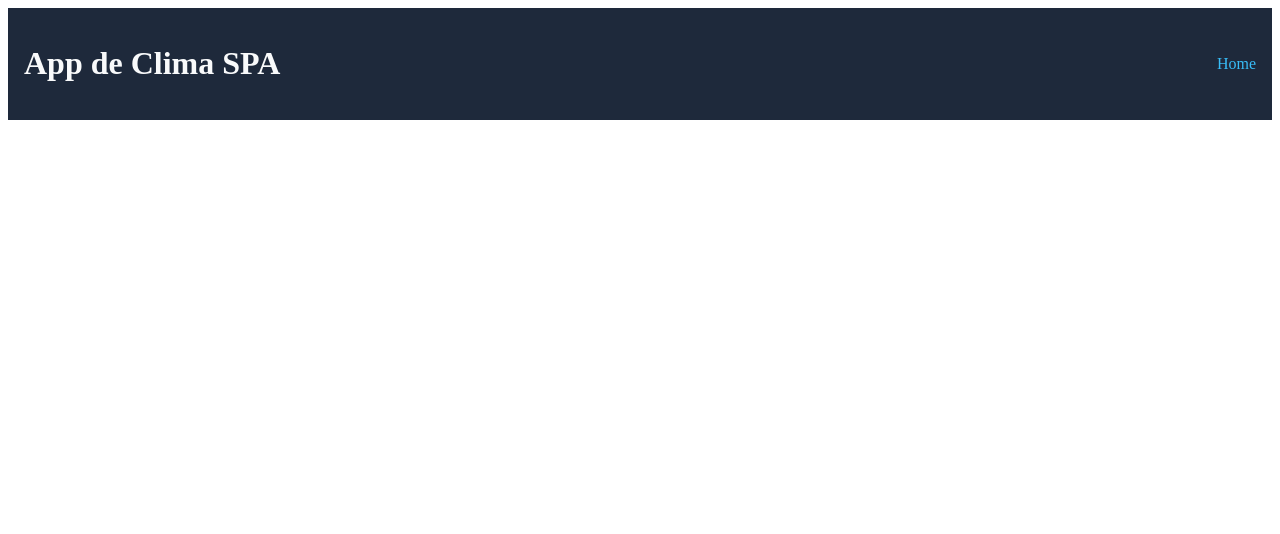
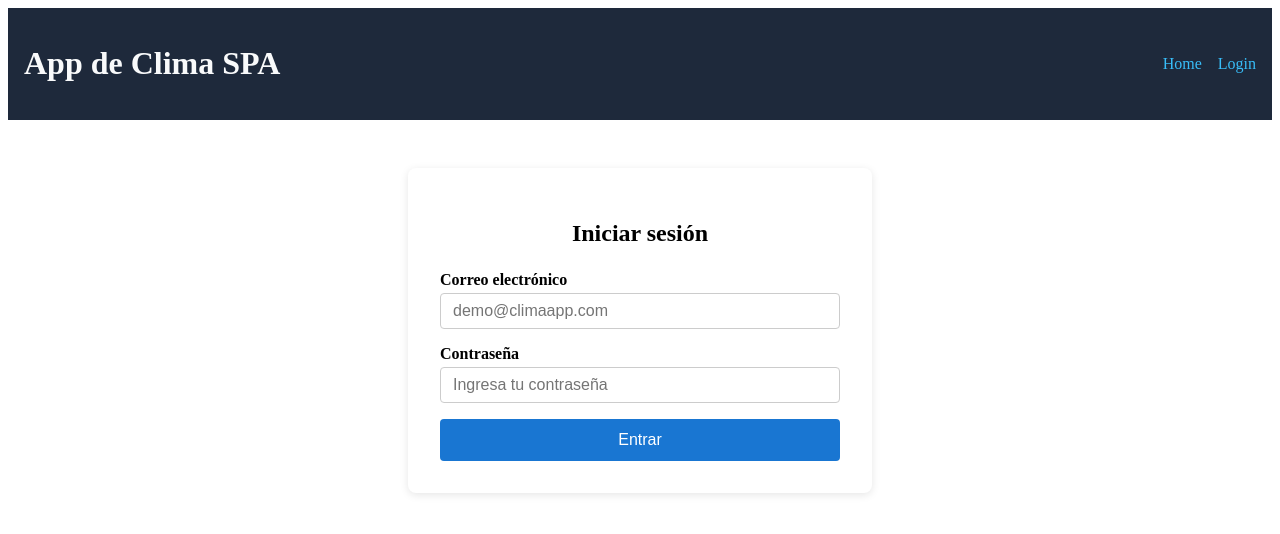
Before and after one commit to zakkdruzer/m8-proy-final-clima-vuex, a Vue app: page /#/login in a window 1280 px wide. Shown: the top 534 px of the page. Built offline with nearby package versions, Linux system fonts and the light colour scheme.

Commit message:
feat: vista LoginView.vue con formulario y conexión a Vuex

```diff
--- a/package.json
+++ b/package.json
@@ -11,8 +11,10 @@
     "deploy": "gh-pages -d dist"
   },
   "dependencies": {
+    "axios": "^1.19.0",
     "vue": "^3.5.39",
-    "vue-router": "^5.2.0"
+    "vue-router": "^5.2.0",
+    "vuex": "^4.0.2"
   },
   "devDependencies": {
     "@vitejs/plugin-vue": "^6.0.7",
--- a/src/App.vue
+++ b/src/App.vue
@@ -6,6 +6,8 @@
       <nav class="app-nav">
         <!-- router-link evita recargar la página -->
         <router-link to="/">Home</router-link>
+        <!-- Nuevo enlace para ir a la vista de login -->
+        <router-link to="/login">Login</router-link>
       </nav>
     </header>
 
--- a/src/router/index.js
+++ b/src/router/index.js
@@ -1,24 +1,35 @@
+// Configuración de las rutas principales de la aplicación.
+
 import { createRouter, createWebHashHistory } from 'vue-router'
+// Importamos las vistas que ya existen en tu proyecto.
 import HomeView from '../views/HomeView.vue'
 import PlaceDetailView from '../views/PlaceDetailView.vue'
+// Importamos la nueva vista de Login.
+import LoginView from '../views/LoginView.vue'
 
 const routes = [
   {
     path: '/',
     name: 'home',
-    component: HomeView,
+    component: HomeView, // Vista principal que muestra la lista de lugares y clima actual.
   },
   {
     path: '/place/:id',
     name: 'place-detail',
-    component: PlaceDetailView,
-    props: true,
+    component: PlaceDetailView, // Vista que muestra el detalle del clima de un lugar.
+    props: true, // Permite recibir el parámetro :id como prop en el componente.
   },
+  {
+    path: '/login',
+    name: 'login',
+    component: LoginView, // Nueva vista para el formulario de inicio de sesión.
+  },
+  // Más rutas se pueden agregar aquí (por ejemplo, /favoritos o /perfil).
 ]
 
 const router = createRouter({
-  history: createWebHashHistory(),
-  routes,
+  history: createWebHashHistory(), // Se usa hash mode para compatibilidad con GitHub Pages.
+  routes, // Registro del arreglo de rutas definido arriba.
 })
 
 export default router
--- a/src/store/index.js
+++ b/src/store/index.js
@@ -1,14 +1,17 @@
-// Store principal de Vuex, donde se registran los módulos globales de la aplicación.
+// src/store/index.js
+// Store principal de Vuex donde se registran los módulos globales de la app.
 
 import { createStore } from 'vuex'
-// Importa aquí tu módulo de clima existente.
-import auth from './modules/auth' // Importamos el módulo de autenticación recién creado.
+import auth from './modules/auth' // Importa el módulo de autenticación que creamos.
 
-export default createStore({
-  // Aquí puedes mantener tu estado/mutations/actions globales del clima si ya los tenías.
+// Puedes importar aquí otros módulos relacionados con el clima si ya existen.
+
+const store = createStore({
   modules: {
-    // Módulo que maneja el estado del usuario y autenticación.
+    // Módulo encargado del estado del usuario y autenticación.
     auth,
-    // Otros módulos como 'clima' se agregan aquí.
+    // Otros módulos (por ejemplo, 'clima') se agregan aquí.
   },
 })
+
+export default store // Exporta el store para usarlo en main.js.
--- a/src/views/LoginView.vue
+++ b/src/views/LoginView.vue
@@ -0,0 +1,164 @@
+<!-- Vista responsable de mostrar el formulario de inicio de sesión y gestionar el flujo de login. -->
+<template>
+  <section class="login">
+    <!-- Contenedor principal del formulario de login. -->
+    <h1 class="login__title">Iniciar sesión</h1>
+
+    <!-- Formulario de login: captura email y contraseña. -->
+    <form class="login__form" @submit.prevent="handleSubmit">
+      <!-- Campo de correo electrónico del usuario. -->
+      <div class="login__field">
+        <label class="login__label" for="email">Correo electrónico</label>
+        <input
+          id="email"
+          type="email"
+          class="login__input"
+          v-model="email"
+          required
+          placeholder="demo@climaapp.com"
+        />
+      </div>
+
+      <!-- Campo de contraseña del usuario. -->
+      <div class="login__field">
+        <label class="login__label" for="password">Contraseña</label>
+        <input
+          id="password"
+          type="password"
+          class="login__input"
+          v-model="password"
+          required
+          placeholder="Ingresa tu contraseña"
+        />
+      </div>
+
+      <!-- Mensaje de error proveniente del store de Vuex (auth.loginError). -->
+      <p v-if="loginError" class="login__error">
+        {{ loginError }}
+      </p>
+
+      <!-- Botón para enviar el formulario y disparar el flujo de login. -->
+      <button class="login__submit" type="submit">
+        Entrar
+      </button>
+    </form>
+  </section>
+</template>
+
+<script>
+// Importamos herramientas de Vue y Vuex para conectar la vista al store.
+import { computed, ref } from 'vue'
+import { useStore } from 'vuex'
+import { useRouter } from 'vue-router'
+
+export default {
+  // Nombre de la vista, útil para depuración y navegación programática.
+  name: 'LoginView',
+
+  setup() {
+    // Accedemos al store de Vuex para usar el módulo 'auth'.
+    const store = useStore()
+    // Accedemos al router para redirigir después del login exitoso.
+    const router = useRouter()
+
+    // Campos reactivos para los valores del formulario.
+    const email = ref('') // Correo electrónico ingresado por el usuario.
+    const password = ref('') // Contraseña ingresada por el usuario.
+
+    // Computed que lee el mensaje de error de login desde el módulo 'auth' de Vuex.
+    const loginError = computed(() => store.getters['auth/loginError'])
+
+    // Función que maneja el envío del formulario.
+    const handleSubmit = async () => {
+      // Disparamos la acción 'login' del módulo 'auth', pasando email y password.
+      const success = await store.dispatch('auth/login', {
+        email: email.value,
+        password: password.value,
+      })
+
+      if (success) {
+        // Si el login fue exitoso, redirigimos al Home (ruta principal).
+        router.push({ name: 'home' })
+      } else {
+        // Si falló, el store ya habrá actualizado loginError, que se muestra en pantalla.
+        // Aquí podríamos agregar lógica adicional, como limpiar el campo de contraseña.
+        password.value = ''
+      }
+    }
+
+    // Exponemos al template las variables y funciones que se usarán.
+    return {
+      email,
+      password,
+      loginError,
+      handleSubmit,
+    }
+  },
+}
+</script>
+
+<style scoped>
+/* Estilos básicos para la vista de login; puedes ajustarlos o migrarlos a SCSS. */
+
+.login {
+  max-width: 400px; /* Ancho máximo del contenedor para centrar el formulario. */
+  margin: 2rem auto; /* Centrado horizontal y separación vertical. */
+  padding: 2rem; /* Espacio interno alrededor del contenido. */
+  border-radius: 8px; /* Bordes redondeados para un aspecto más amigable. */
+  background-color: #ffffff; /* Fondo blanco por defecto. */
+  box-shadow: 0 2px 8px rgba(0, 0, 0, 0.1); /* Sombra suave para destacar el formulario. */
+}
+
+.login__title {
+  margin-bottom: 1.5rem; /* Separación entre el título y el formulario. */
+  text-align: center; /* Centra el texto del título. */
+  font-size: 1.5rem; /* Tamaño de fuente del título. */
+}
+
+.login__form {
+  display: flex; /* Usamos flexbox para organizar los campos en columna. */
+  flex-direction: column; /* Los elementos se apilan verticalmente. */
+  gap: 1rem; /* Separación uniforme entre cada campo. */
+}
+
+.login__field {
+  display: flex; /* Contenedor de etiqueta + input. */
+  flex-direction: column; /* Organiza etiqueta y input en columna. */
+}
+
+.login__label {
+  margin-bottom: 0.25rem; /* Separación entre la etiqueta y el input. */
+  font-weight: 600; /* Hace la etiqueta ligeramente más gruesa. */
+}
+
+.login__input {
+  padding: 0.5rem 0.75rem; /* Espacio interno del input para hacerlo cómodo de usar. */
+  border-radius: 4px; /* Bordes redondeados del input. */
+  border: 1px solid #ccc; /* Borde gris claro por defecto. */
+  font-size: 1rem; /* Tamaño de fuente estándar. */
+}
+
+.login__input:focus {
+  outline: none; /* Eliminamos el outline por defecto del navegador. */
+  border-color: #1976d2; /* Color del borde al enfocar el input. */
+}
+
+.login__error {
+  color: #d32f2f; /* Color rojo para indicar error. */
+  font-size: 0.9rem; /* Tamaño de fuente ligeramente más pequeño. */
+}
+
+.login__submit {
+  padding: 0.75rem; /* Espacio interno del botón. */
+  border-radius: 4px; /* Bordes redondeados del botón. */
+  border: none; /* Sin borde por defecto. */
+  background-color: #1976d2; /* Color principal del botón. */
+  color: #ffffff; /* Texto blanco sobre el botón. */
+  font-size: 1rem; /* Tamaño de fuente del botón. */
+  cursor: pointer; /* Indica que el botón es clicable. */
+}
+
+.login__submit:hover {
+  background-color: #115293; /* Color ligeramente más oscuro al pasar el mouse. */
+}
+</style>
```
Also changed, not shown: src/main.js (+8 -6 lines), 1 other file (tests, documents, lock files or other folders).
